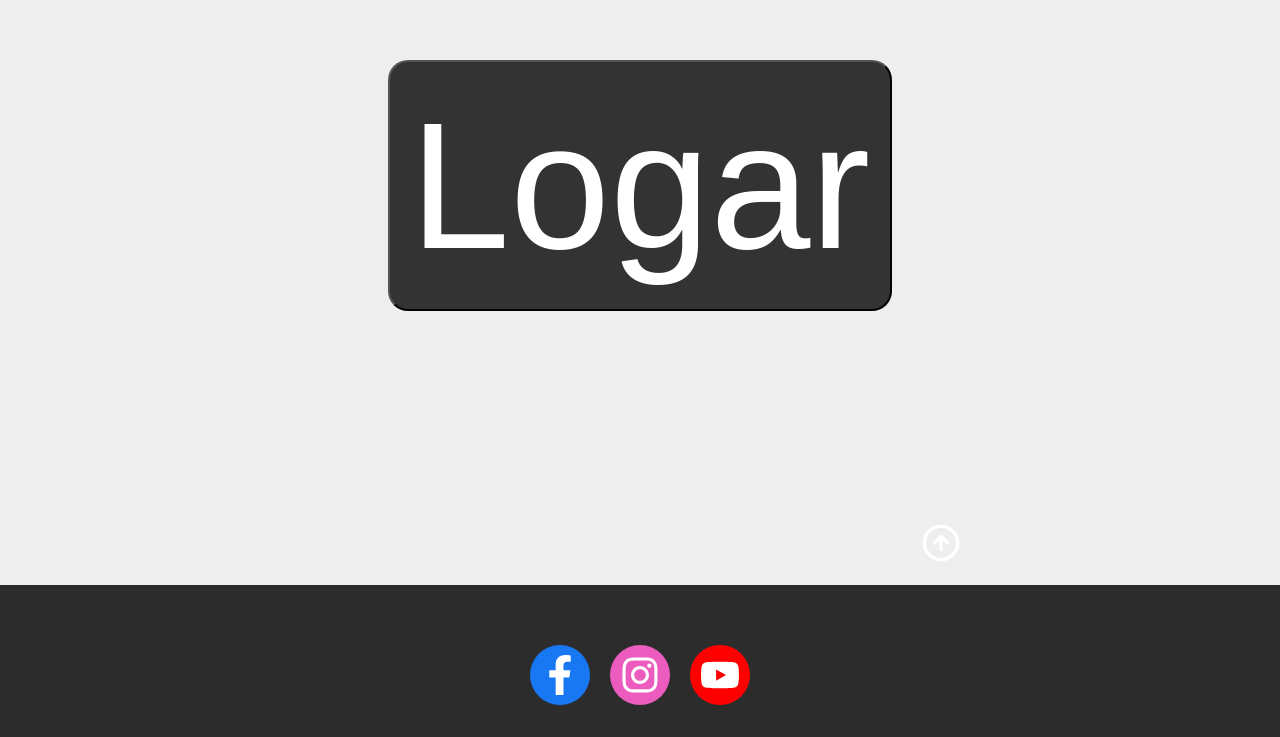
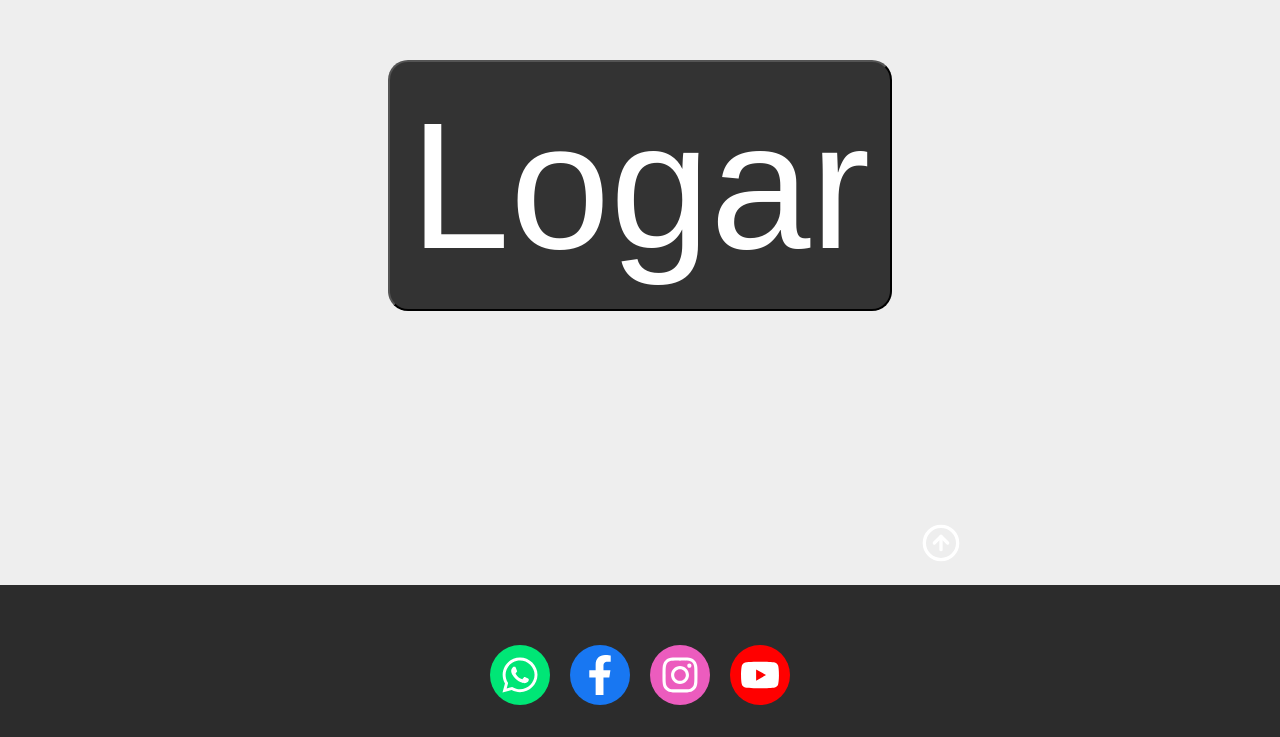
Before and after one commit to IanTorquato/Projeto_PSCJ, a React (Create React App) app in the folder web/: page / in a window 1280 px wide. Shown: the part 215-952 px from the top of the page. Built offline with nearby package versions, Linux system fonts and the light colour scheme.

Commit message:
Whatsapp adicionado ao Footer

```diff
--- a/web/src/components/Footer/index.tsx
+++ b/web/src/components/Footer/index.tsx
@@ -1,5 +1,5 @@
 import React from 'react'
-import { FaFacebookF, FaInstagram, FaYoutube } from 'react-icons/fa'
+import { FaFacebookF, FaInstagram, FaYoutube, FaWhatsapp } from 'react-icons/fa'
 import { FiArrowUpCircle } from 'react-icons/fi'
 import { Link } from 'react-router-dom'
 
@@ -16,6 +16,13 @@ const Footer = () => {
         <footer className="rodape">
             <nav>
                 <ul>
+                    <li>
+                        <a href="https://api.whatsapp.com/send?phone=554836422121" className="whatsapp"
+                            target="_blank" rel="noopener noreferrer">
+                            <FaWhatsapp size={40} />
+                        </a>
+                    </li>
+
                     <li>
                         <a href="https://www.facebook.com/Paróquia-Santuário-Sagrado-Coração-de-Jesus-108271214142847"
                             className="facebook" target="_blank" rel="noopener noreferrer">
--- a/web/src/components/Footer/styles.css
+++ b/web/src/components/Footer/styles.css
@@ -24,7 +24,7 @@ nav ul li {
 
 nav ul li:hover {
 	transform: translateY(-20px);
-	box-shadow: 4px 30px 16px 0 #000000;
+	box-shadow: 0 30px 24px 0 #000000;
 }
 
 nav ul li a {
@@ -53,6 +53,10 @@ nav a.instagram {
 
 nav a.youtube {
 	background-color: #ff0000;
+}
+
+nav a.whatsapp {
+	background-color: #00e676;
 }
 
 p.copyright {
```
